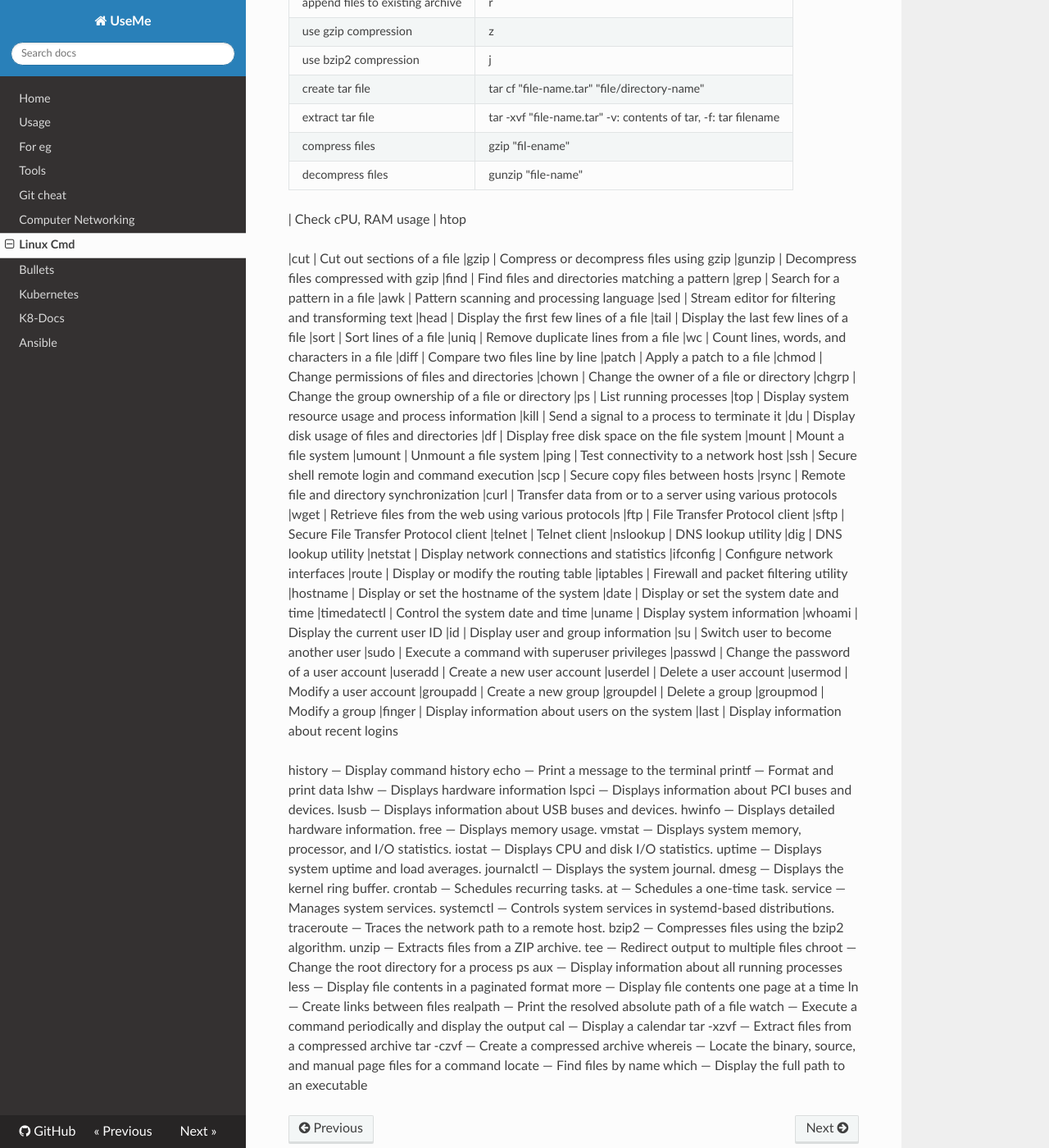
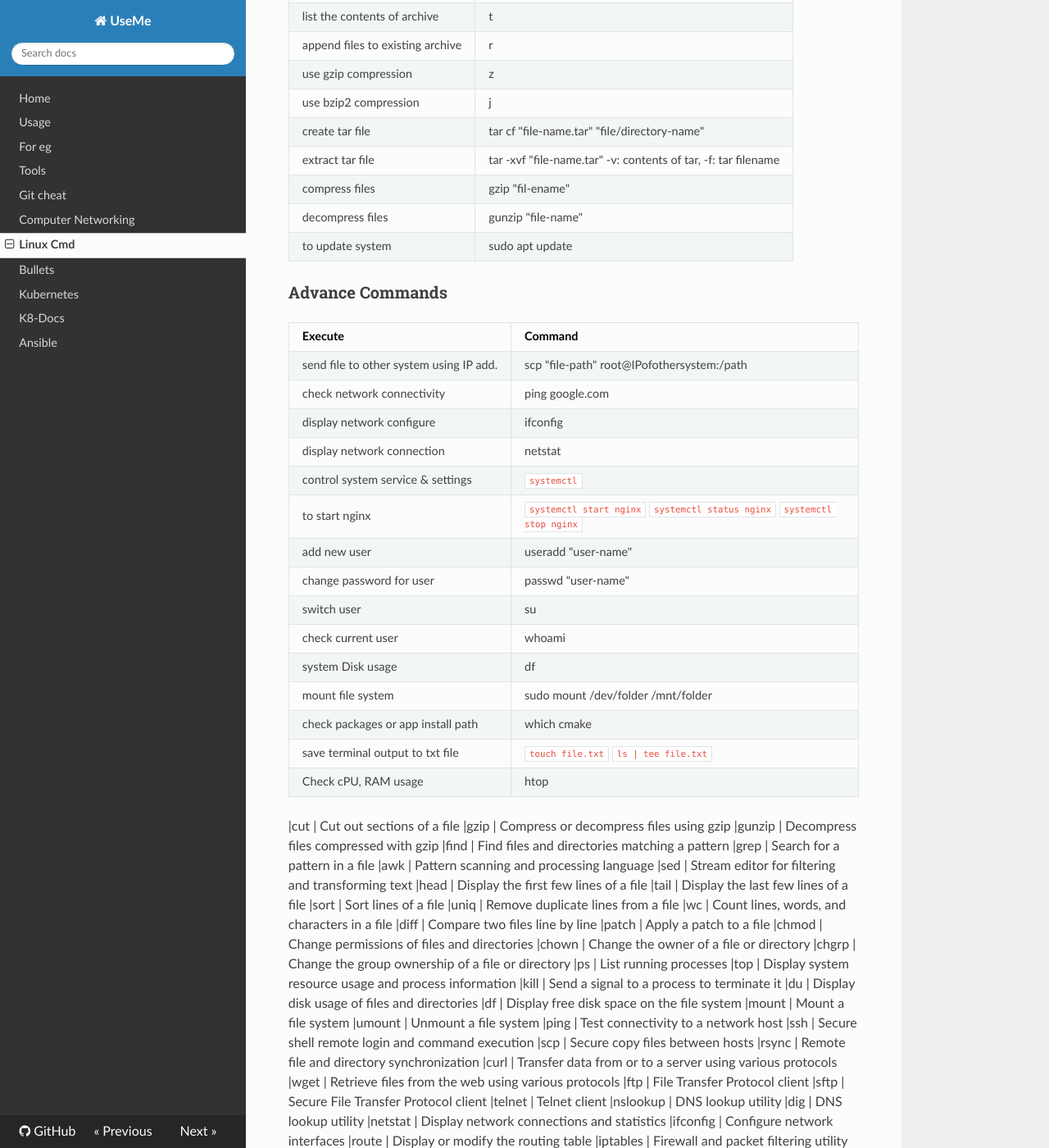
Before and after one commit to botlaram/developer, an MkDocs documentation site: the page built from docs/linux.md, in a window 1280 px wide and 1400 px high, scrolled down 1449 px. Shown: the whole window at 82% size. Built offline with MkDocs 1.6.1, drawn with Linux system fonts in a browser that asks for light colours; nearby versions of some CDN libraries; some of the changed text lies outside the part shown.

Commit message:
Upd linux cmd

```diff
--- a/docs/linux.md
+++ b/docs/linux.md
@@ -5,11 +5,17 @@
 
 ### Chmod
 
-Chmod is use for Modify permission of file/directory.
+`drwxrwxrwx > rwx abbrevates as Read, Write , Delete/Execute`
 
-Chown is use for providing permissios or changing the ownership to other User
+ - Chmod is use for Modify permission of file/directory.
+   - syntax `chmod 777 "file-name/folder-name"`
 
-drwxrwxrwx > rwx abbrevates as Read, Write , Delete/Execute
+
+ - Chown is use for providing permissions or changing the ownership to other User
+   - syntax to change Owner/User `chown "user-name" "file/folder-name"`
+   - to change Owner and Group `chown "user-name":"group-name" "file/folder-name"`
+
+
 
 It contains Owner, Group, Public
 
@@ -52,11 +58,30 @@
 | extract tar file               | tar -xvf "file-name.tar"  -v: contents of tar, -f: tar filename
 | compress files                   | gzip  "fil-ename"
 | decompress files                   | gunzip "file-name"
+| to update system                     | sudo apt update
+
+### Advance Commands
+
+| Execute                                        | Command
+| ---------------------------------------------- | ------------------------------------------------
+| send file to other system using IP add.         | scp "file-path" root@IPofothersystem:/path
+| check network connectivity           | ping google.com
+| display network configure   | ifconfig
+| display network connection             | netstat
+| control system service & settings     | `systemctl`
+| to start nginx | `systemctl start nginx` `systemctl status nginx` `systemctl stop nginx`
+| add new user                  | useradd "user-name"
+| change password for user          | passwd "user-name"
+| switch user          | su
+| check current user   | whoami
+| system Disk usage | df
+| mount file system           | sudo mount /dev/folder /mnt/folder
+| check packages or app install path  | which cmake
+| save terminal output to txt file | `touch file.txt` `ls | tee file.txt`
+| Check cPU, RAM usage  | htop
 
 
 
-
-| Check cPU, RAM usage  | htop
 
 |cut                                             | Cut out sections of a file
 |gzip                                            | Compress or decompress files using gzip
```
Also changed, not shown: other parts of docs/linux.md (+1 -1 lines).
